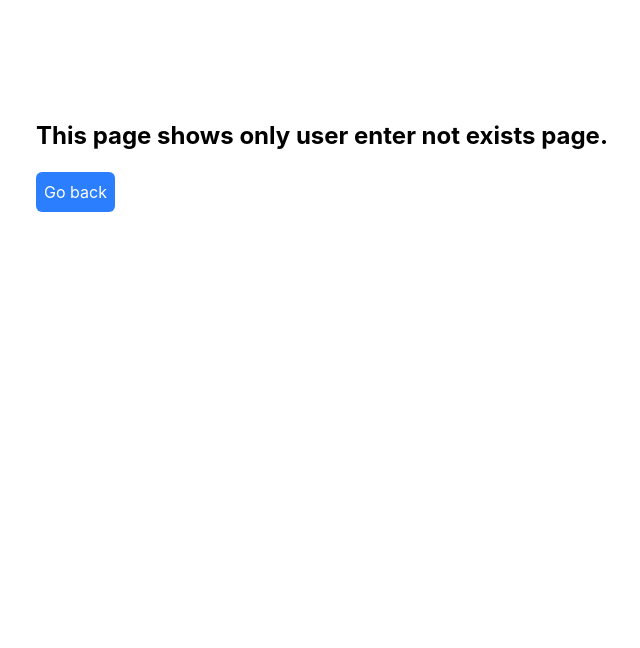
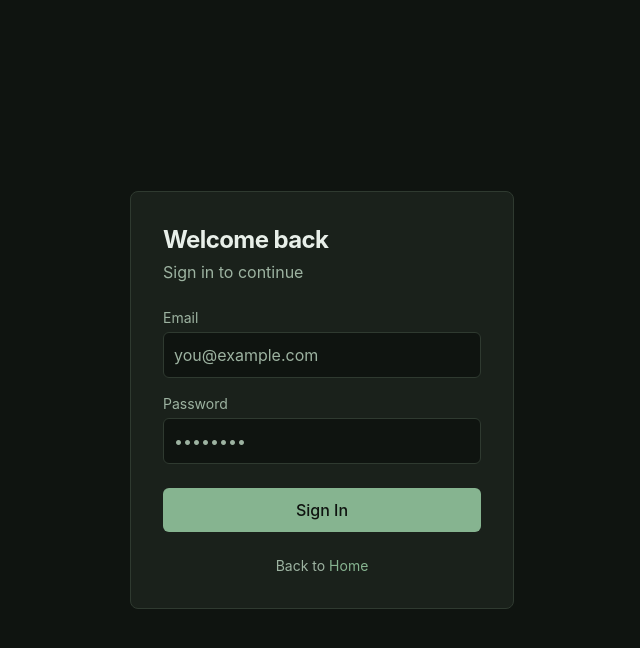
Before and after one commit to wasyn2025/react-router-learning, a React (Vite) app: page /login in a window 1280 px wide. Shown: the top 648 px of the page, without its empty margins (318-958 px from the left). Built offline with nearby package versions, Linux system fonts and the light colour scheme.

Commit message:
Add react nested route demo

```diff
--- a/src/App.jsx
+++ b/src/App.jsx
@@ -1,12 +1,21 @@
 import { BrowserRouter, Routes, Route, NavLink } from 'react-router-dom'
+import Home from './pages/Home';
 import Login from './pages/Login';
 import NotFound from './pages/NotFound';
+import ParentDashboard from './pages/ParentDashboard';
+import Profile from './pages/Profile';
+import Settings from './pages/Settings';
 
 export default function App() {
   return (
     <BrowserRouter>
       <Routes>
-        <Route path='/' element={<Login />} />
+        <Route path='/' element={<Home />} />
+        <Route path='/login' element={<Login />} />
+        <Route path='/dashboard' element={<ParentDashboard />}>
+          <Route path='profile' element={<Profile />} />
+          <Route path='settings' element={<Settings />} />
+        </Route>
         <Route path='*' element={<NotFound />} />
       </Routes>
     </BrowserRouter>
--- a/src/components/BodyContainer.jsx
+++ b/src/components/BodyContainer.jsx
@@ -1,5 +1,11 @@
-export default function BodyContainer({ children, extraClass="" }) {
-    const className = "p-4 min-h-dvh " + extraClass;
+export default function BodyContainer({ children, extraClass = "", overwrite = false }) {
+    let className = "p-6 min-h-dvh";
+
+    if (overwrite === true) {
+        className = extraClass;
+    } else {
+        className = "p-6 min-h-dvh " + extraClass
+    }
 
     return (
         <div className={className}>{children}</div>
--- a/src/index.css
+++ b/src/index.css
@@ -1 +1,14 @@
 @import "tailwindcss";
+
+:root {
+    /* Dark mode - comfortable sage green (suite green) palette */
+    --bg:          #0f1410; /* deep near-black green background */
+    --bg-surface:  #1a211b; /* subtle elevated surface */
+    --bg-elevated: #232c25; /* navbar / cards */
+    --border:      #2f3a30; /* borders */
+    --text:        #e8efe9; /* primary text (off-white) */
+    --text-muted:  #9db3a1; /* muted / secondary text */
+    --green:       #86b490; /* primary brand green */
+    --green-strong:#6da379; /* stronger green (button hover) */
+    --green-dark:  #3f5c46; /* on-brand dark (buttons) */
+}
--- /dev/null
+++ b/src/pages/Home.jsx
@@ -0,0 +1,28 @@
+import { NavLink } from "react-router-dom";
+import BodyContainer from "../components/BodyContainer";
+
+export default function Home() {
+    return (
+        <BodyContainer extraClass="bg-[var(--bg)] text-[var(--text)] flex flex-col">
+            <div className="flex items-center justify-between w-4/5 mx-auto pb-5 border-b border-[var(--border)]">
+                <h1 className="font-bold text-2xl tracking-tight">
+                    <span className="text-[var(--green)]">⚡</span> React Router
+                </h1>
+
+                <nav>
+                    <NavLink to='/login' className='cursor-pointer font-medium rounded-md px-3 py-1.5 bg-[var(--bg-elevated)] text-[var(--text)] hover:bg-[var(--green-dark)] transition-colors'>Login</NavLink>
+                </nav>
+            </div>
+
+            <main className="flex flex-col items-center pt-45 flex-1 gap-4 w-4/5 mx-auto text-center">
+                <h2 className="text-4xl font-bold max-w-xl">Learn routing the simple way</h2>
+                <p className="text-(--primary) max-w-md">
+                    This is a minimal demo page built with React Router. Click the Login button to navigate to the next route.
+                </p>
+                <NavLink to='/login' className='mt-2 cursor-pointer font-medium rounded-md px-5 py-2.5 bg-(--green) text-(--bg) hover:bg-(--green-strong) transition-colors'>
+                    Get Started
+                </NavLink>
+            </main>
+        </BodyContainer>
+    );
+}
--- a/src/pages/Login.jsx
+++ b/src/pages/Login.jsx
@@ -1,9 +1,42 @@
+import { NavLink } from "react-router-dom";
 import BodyContainer from "../components/BodyContainer";
 
 export default function Login() {
-  return (
-    <BodyContainer>
-      <h1>This is the login page, welcome!</h1>
-    </BodyContainer>
-  );
+    return (
+        <BodyContainer extraClass="bg-[var(--bg)] text-[var(--text)] flex items-center justify-center">
+            <div className="w-full max-w-sm p-8 rounded-lg bg-[var(--bg-surface)] border border-[var(--border)]">
+                <h1 className="font-bold text-2xl tracking-tight mb-1">Welcome back</h1>
+                <p className="text-[var(--text-muted)] mb-6">Sign in to continue</p>
+
+                <form className="flex flex-col gap-4">
+                    <label className="flex flex-col gap-1">
+                        <span className="text-sm text-[var(--text-muted)]">Email</span>
+                        <input
+                            type="email"
+                            placeholder="you@example.com"
+                            className="p-2.5 rounded-md border border-[var(--border)] bg-[var(--bg)] text-[var(--text)] placeholder:text-[var(--text-muted)] focus:outline-none focus:border-[var(--green)]"
+                        />
+                    </label>
+
+                    <label className="flex flex-col gap-1">
+                        <span className="text-sm text-[var(--text-muted)]">Password</span>
+                        <input
+                            type="password"
+                            placeholder="••••••••"
+                            className="p-2.5 rounded-md border border-[var(--border)] bg-[var(--bg)] text-[var(--text)] placeholder:text-[var(--text-muted)] focus:outline-none focus:border-[var(--green)]"
+                        />
+                    </label>
+
+                    <button type="submit" className="mt-2 cursor-pointer font-medium rounded-md px-5 py-2.5 bg-[var(--green)] text-[var(--bg)] hover:bg-[var(--green-strong)] transition-colors">
+                        Sign In
+                    </button>
+                </form>
+
+                <p className="text-sm text-center text-[var(--text-muted)] mt-6">
+                    Back to{" "}
+                    <NavLink to='/' className="text-[var(--green)] hover:underline">Home</NavLink>
+                </p>
+            </div>
+        </BodyContainer>
+    );
 }
--- /dev/null
+++ b/src/pages/ParentDashboard.jsx
@@ -0,0 +1,20 @@
+import { NavLink, Outlet } from "react-router-dom";
+
+export default function ParentDashboard() {
+    return (
+        <div className="min-h-dvh bg-[var(--bg)] text-[var(--text)] flex flex-col">
+            <header className="flex items-center justify-between w-4/5 mx-auto py-5 border-b border-[var(--border)]">
+                <h1 className="font-bold text-2xl tracking-tight">Parent Dashboard</h1>
+
+                <nav className="flex gap-3">
+                    <NavLink to='profile' className='cursor-pointer font-medium rounded-md px-3 py-1.5 bg-[var(--bg-elevated)] hover:bg-[var(--green-dark)] transition-colors'>Profile</NavLink>
+                    <NavLink to='settings' className='cursor-pointer font-medium rounded-md px-3 py-1.5 bg-[var(--bg-elevated)] hover:bg-[var(--green-dark)] transition-colors'>Settings</NavLink>
+                </nav>
+            </header>
+
+            <main className="w-4/5 mx-auto py-10">
+                <Outlet />
+            </main>
+        </div>
+    );
+}
--- /dev/null
+++ b/src/pages/Profile.jsx
@@ -0,0 +1,8 @@
+export default function Profile() {
+    return (
+        <section className="p-6 rounded-lg bg-[var(--bg-surface)] border border-[var(--border)]">
+            <h2 className="font-semibold text-xl mb-2">Profile</h2>
+            <p className="text-[var(--text-muted)]">This is the Profile child route, rendered inside the parent's Outlet.</p>
+        </section>
+    );
+}
--- /dev/null
+++ b/src/pages/Settings.jsx
@@ -0,0 +1,8 @@
+export default function Settings() {
+    return (
+        <section className="p-6 rounded-lg bg-[var(--bg-surface)] border border-[var(--border)]">
+            <h2 className="font-semibold text-xl mb-2">Settings</h2>
+            <p className="text-[var(--text-muted)]">This is the Settings child route, rendered inside the parent's Outlet.</p>
+        </section>
+    );
+}
```
